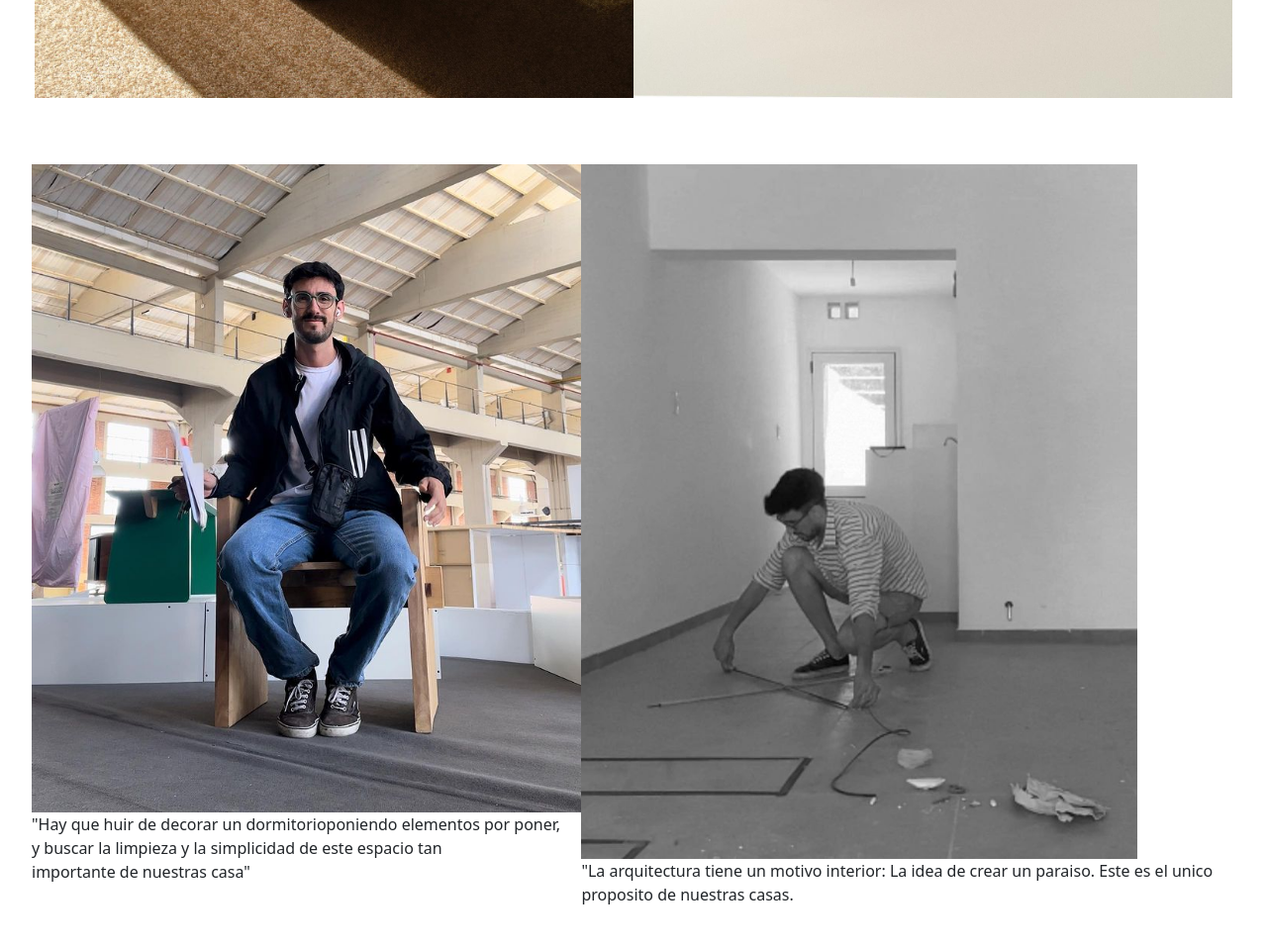
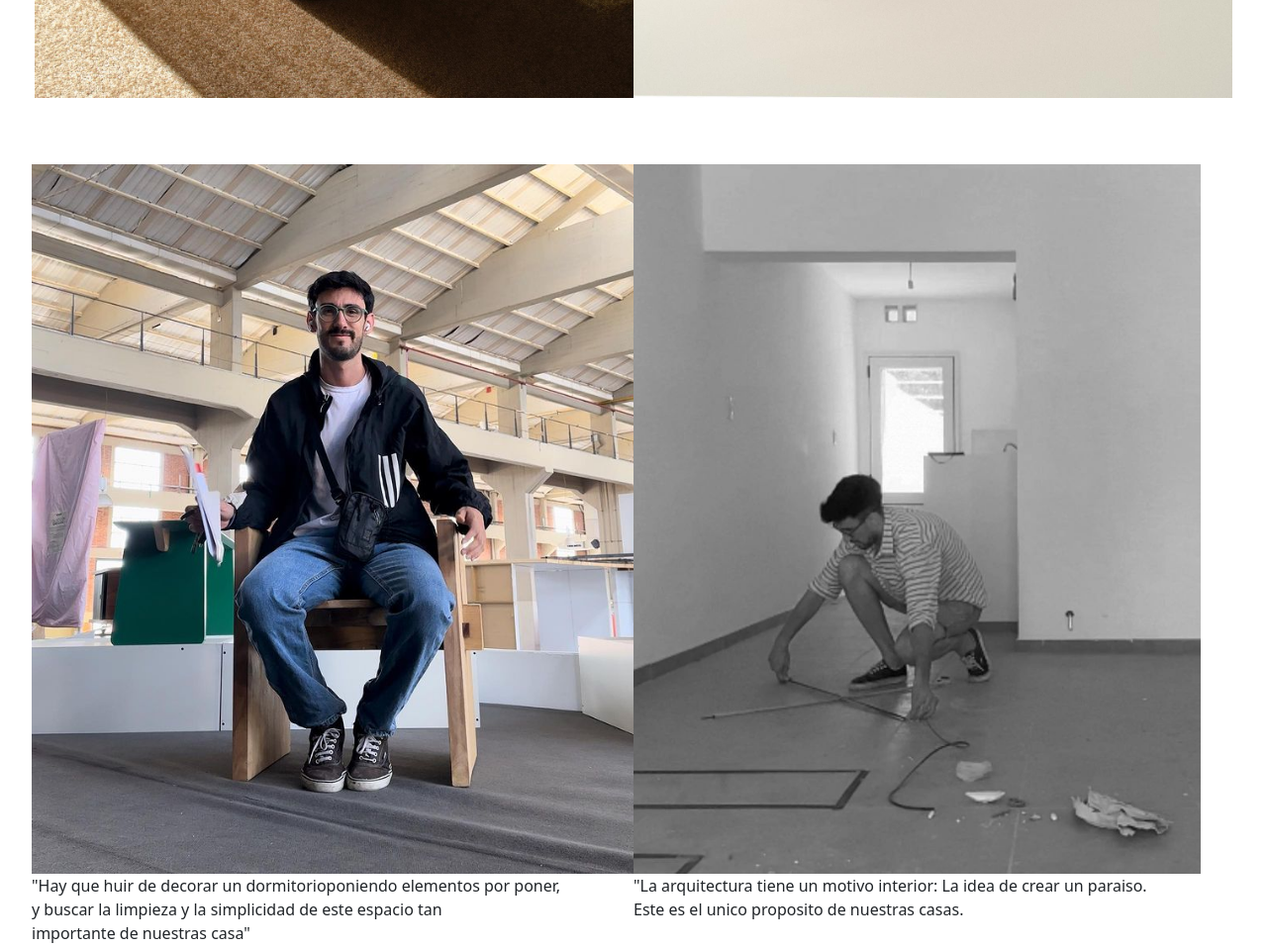
Before and after one commit to maracaibopkm/estudio-bluque, a plain HTML site: page index.html in a window 1280 px wide. Shown: the part 1860-2818 px from the top of the page at 99% size. Drawn offline with nearby package versions, Linux system fonts and the light colour scheme.

Commit message:
modifique index y html

```diff
--- a/css/style.css
+++ b/css/style.css
@@ -176,6 +176,8 @@ form {
     padding: 4rem;
 }
 
+
+
 /* ACA EMPIEZA LA VISTA DESKTOP */
 
 @media screen and (min-width: 469px) {
@@ -201,7 +203,8 @@ form {
     }
 
     .diseñador {
-        padding: 2rem;
+        display: flex;
+        justify-content: space-between;
     }
 
     .caja1 img {
@@ -209,8 +212,14 @@ form {
     }
 
     .caja2 img {
-        width: 85%;
+        width: 94.3%;
     }
 
+    /* .whatsapp {
+        position: static;
+        width: 18rem;
+        display: flex;
+        justify-content: flex-end;
+    } */
 
 }
--- a/index.html
+++ b/index.html
@@ -91,7 +91,7 @@
     </div>
     <div class="caja2">
         <img  src="assets/laure-midiendo.jpg" alt="Diseñador midiendo" width="102%">
-        <p>"La arquitectura tiene un motivo interior: La idea de crear un paraiso. Este es el unico proposito de nuestras casas.</p>
+        <p>"La arquitectura tiene un motivo interior: La idea de crear un paraiso. <br> Este es el unico proposito de nuestras casas.</p>
     </div>
 </section>
 
@@ -111,6 +111,10 @@
     </div>
 </div>
 
+<!-- <div class="whatsapp">
+  <img src="assets/icons8-whatsapp-48.png" alt="logo whatsapp" width="20%"><a href="https://api.whatsapp.com/send?phone=54 9 3517 66-6097"></a ></img>
+</div> -->
+
 <footer>
     <section>
         <h4>Sobre Bluque</h4>
@@ -124,6 +128,7 @@
         <h4>Contacto</h4>
         <p></p>
 
+
 </footer>
 <script src="https://cdn.jsdelivr.net/npm/bootstrap@5.3.2/dist/js/bootstrap.bundle.min.js" integrity="sha384-C6RzsynM9kWDrMNeT87bh95OGNyZPhcTNXj1NW7RuBCsyN/o0jlpcV8Qyq46cDfL" crossorigin="anonymous"></script>
 </body>
```
Also changed, not shown: assets/icons8-whatsapp-48.png (added), assets/whatsapp.png (added).
